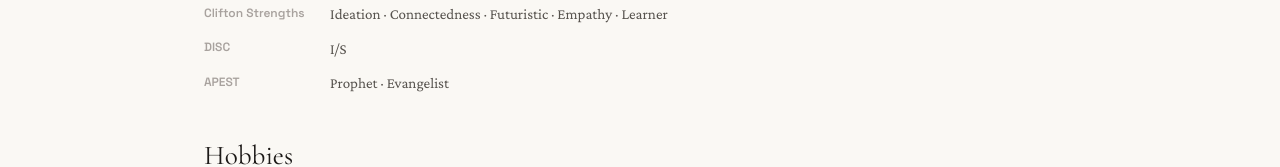
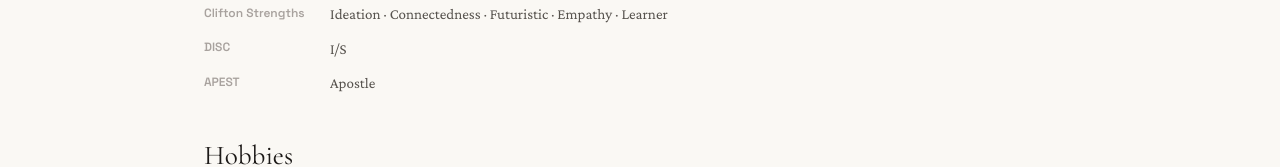
Before and after one commit to theCreedo/ericjmlee-next, a Next.js app: page /extras in a window 1280 px wide. Shown: the part 394-561 px from the top of the page. Built offline with nearby package versions, Linux system fonts and the light colour scheme.

Commit message:
fix(extras): update apest details

```diff
--- a/pages/extras/index.js
+++ b/pages/extras/index.js
@@ -8,7 +8,7 @@
   { label: 'Enneagram', value: '2w3' },
   { label: 'Clifton Strengths', value: 'Ideation · Connectedness · Futuristic · Empathy · Learner' },
   { label: 'DISC', value: 'I/S' },
-  { label: 'APEST', value: 'Prophet · Evangelist' },
+  { label: 'APEST', value: 'Apostle' },
 ]
 
 const HOBBIES = [
```
